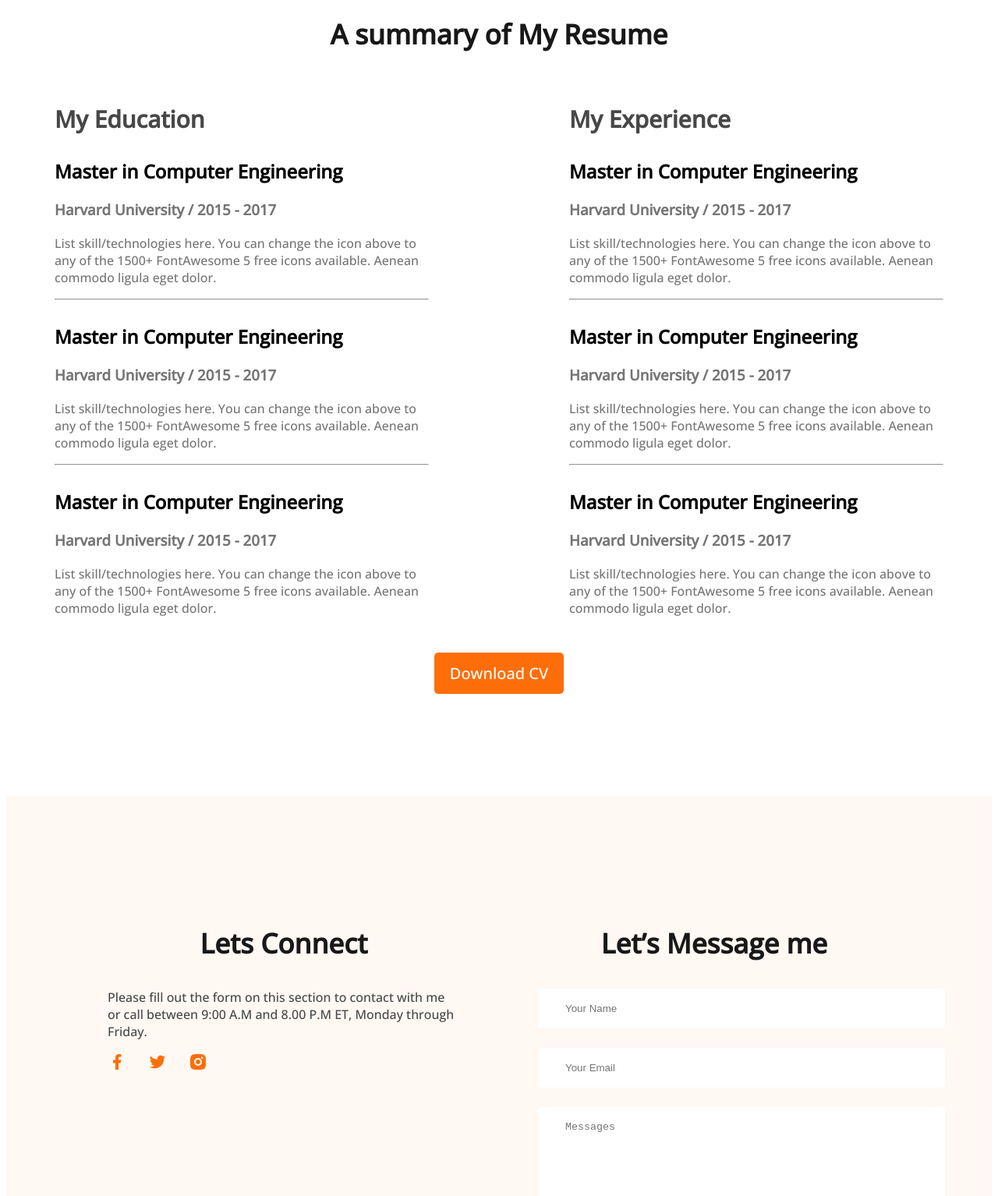
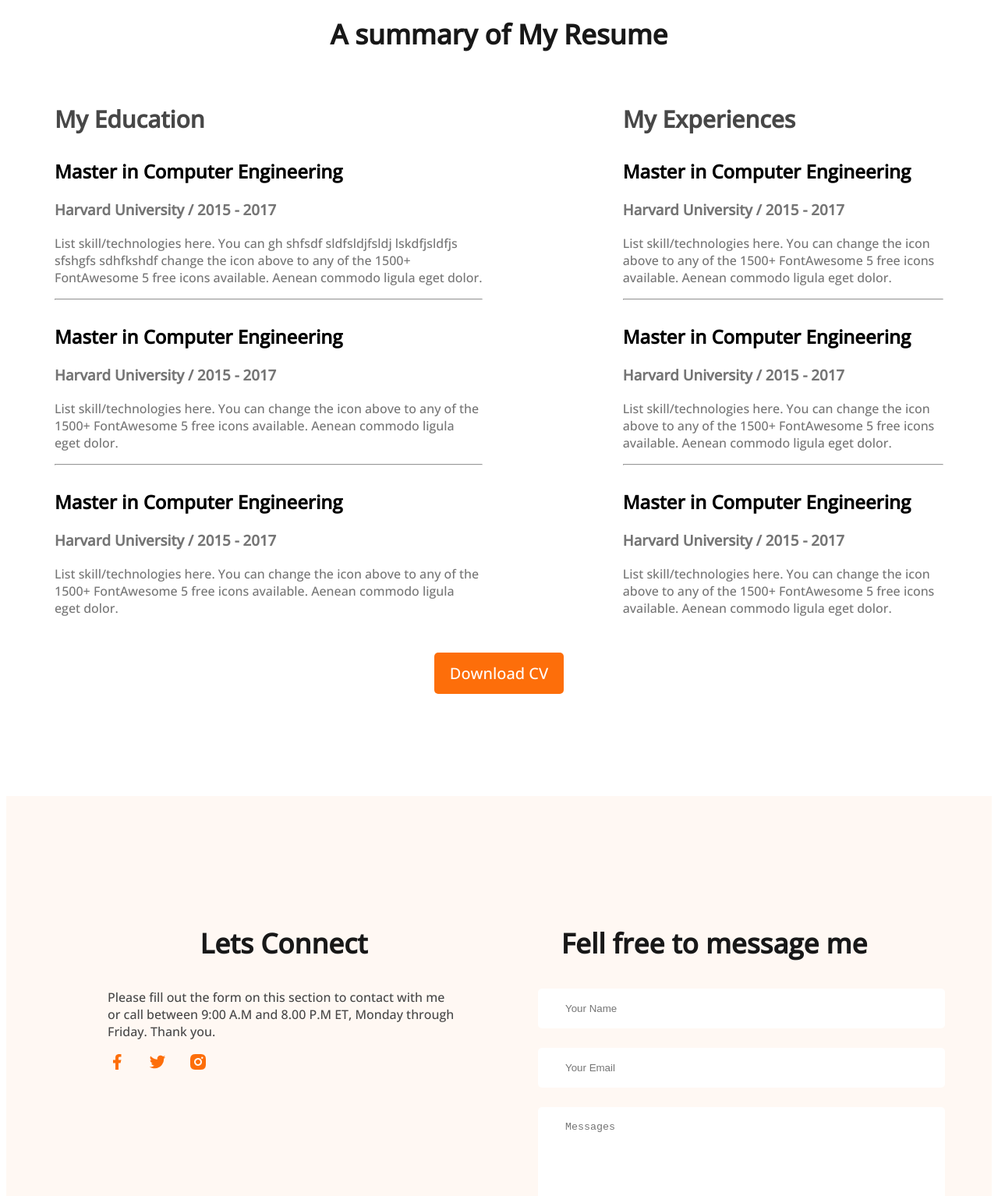
Before and after one commit to Emon-bit9/Developer-portfolio, a plain HTML site: page index.html in a window 1280 px wide. Shown: the part 2300-3834 px from the top of the page at 78% size. Drawn offline with nearby package versions, Linux system fonts and the light colour scheme.

Commit message:
last edit

```diff
--- a/index.html
+++ b/index.html
@@ -110,7 +110,7 @@
                     <div class="resume-item">
                         <h2 class="resume-item-title">Master in Computer Engineering</h2>
                         <h3 class="resume-item-institution">Harvard University / 2015 - 2017</h3>
-                        <p class="resume-item-description">List skill/technologies here. You can change the icon above
+                        <p class="resume-item-description">List skill/technologies here. You can gh shfsdf sldfsldjfsldj lskdfjsldfjs sfshgfs sdhfkshdf change the icon above
                             to any of the 1500+ FontAwesome 5 free icons available. Aenean commodo ligula eget dolor.</p>
                     </div>
                     <hr>
@@ -133,7 +133,7 @@
 
 
                 <div class="resume-column">
-                    <h3 class="resume-column-title">My Experience</h3>
+                    <h3 class="resume-column-title">My Experiences</h3>
 
                     <div class="resume-item">
                         <h2 class="resume-item-title">Master in Computer Engineering</h2>
@@ -171,7 +171,7 @@
         <div class="footer-part">
             <div class="footer-column">
                 <h3 class="section-title">Lets Connect</h3>
-                <p class="footer-description">Please fill out the form on this section to contact with me or call between 9:00 A.M and 8.00 P.M ET, Monday through Friday.</p>
+                <p class="footer-description">Please fill out the form on this section to contact with me or call between 9:00 A.M and 8.00 P.M ET, Monday through Friday. Thank you.</p>
                 <div class="social-links">
                     <a href=""><img src="images/icons/facebook.png" alt=""></a>
                     <a href=""><img src="images/icons/twitter.png" alt=""></a>
@@ -181,7 +181,7 @@
 
 
             <div class="footer-column">
-                <h3 class="section-title">Let’s Message me</h3>
+                <h3 class="section-title">Fell free to message me</h3>
                 <form class="contact" action="">
                     <input type="text" placeholder="Your Name">
                     <input type="email" placeholder="Your Email" name="" id="">
```
